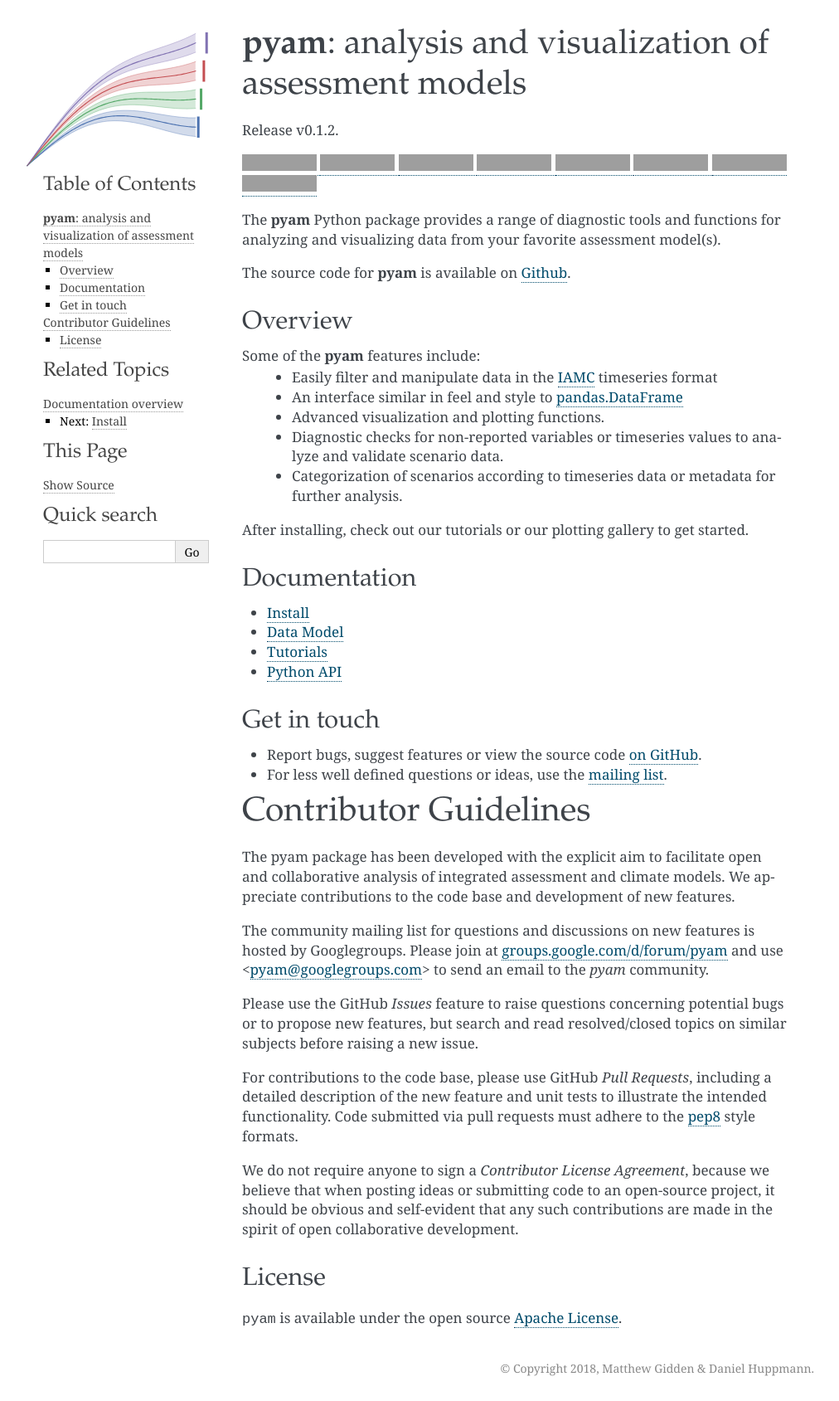
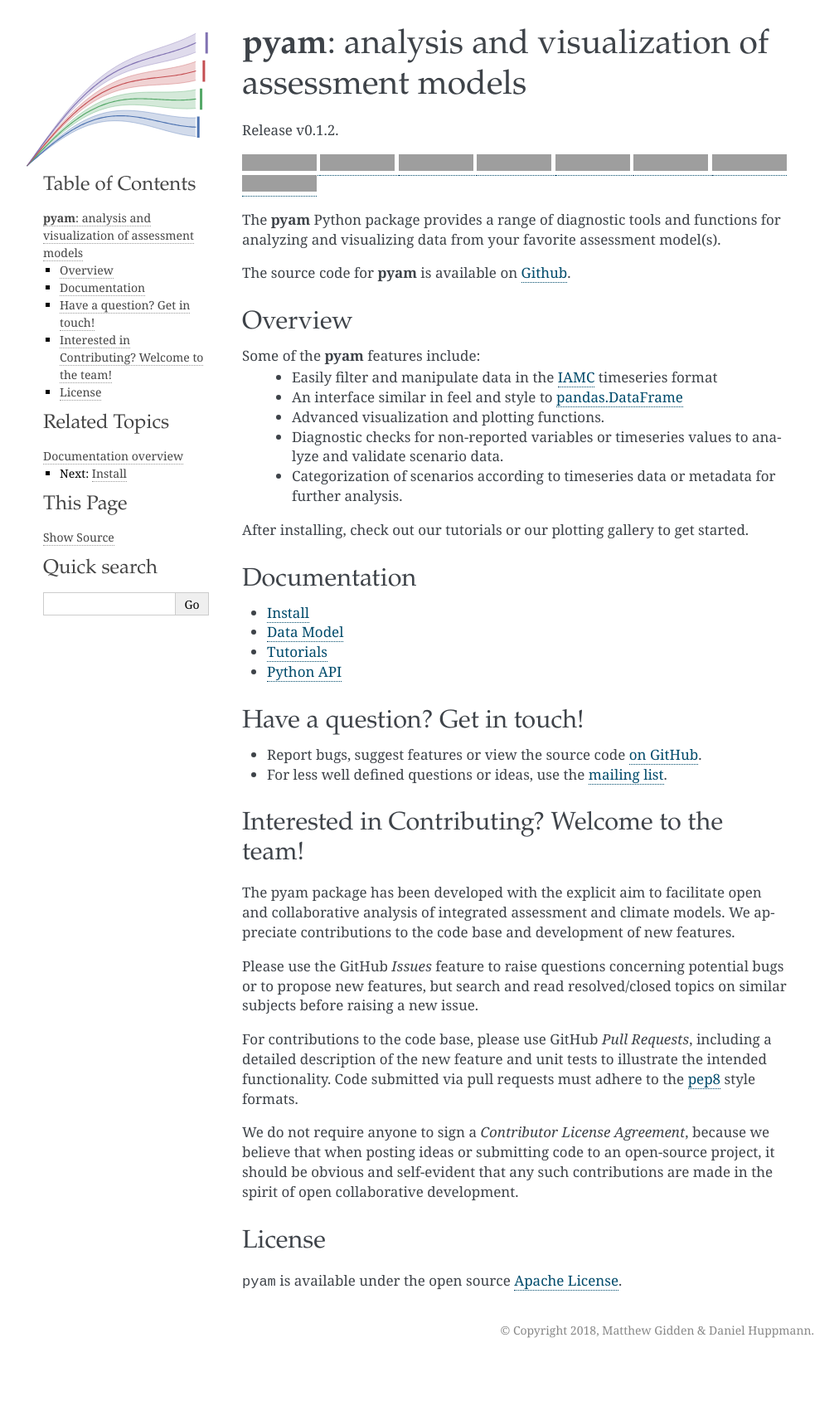
Before and after one commit to IAMconsortium/pyam, a Sphinx documentation site: the page built from doc/source/index.rst, in a window 1280 px wide, cut to the strip 0-1689 px from the top of the page. Shown: the whole strip at 83% size, without its empty margins (128-1140 px from the left). Built offline with Sphinx 7.4.7, drawn with Linux system fonts in a browser that asks for light colours; pages that are not in the unit, such as notebooks, are missing from menus; after the commit the page ends 1643 px from its top, so only the background shows below that; grey boxes are pictures that could not be loaded.

Commit message:
move info to contribs

```diff
--- a/CONTRIBUTING.rst
+++ b/CONTRIBUTING.rst
@@ -1,13 +1,20 @@
-Contributor Guidelines
-======================
+
+Have a question? Get in touch!
+------------------------------
+
+- Report bugs, suggest features or view the source code `on GitHub`_.
+- For less well defined questions or ideas, use the `mailing list`_.
+
+.. _mailing list: https://groups.google.com/forum/#!forum/pyam
+.. _on GitHub: http://github.com/IAMconsortium/pyam
+
+
+Interested in Contributing? Welcome to the team!
+------------------------------------------------
 
 The pyam package has been developed with the explicit aim to facilitate
 open and collaborative analysis of integrated assessment and climate models.
 We appreciate contributions to the code base and development of new features.
-
-The community mailing list for questions and discussions on new features is
-hosted by Googlegroups. Please join at `groups.google.com/d/forum/pyam`_
-and use <pyam@googlegroups.com> to send an email to the *pyam* community.
 
 Please use the GitHub *Issues* feature to raise questions concerning potential
 bugs or to propose new features, but search and read resolved/closed topics on
@@ -23,6 +30,4 @@ believe that when posting ideas or submitting code to an open-source project,
 it should be obvious and self-evident that any such contributions
 are made in the spirit of open collaborative development.
 
-.. _`groups.google.com/d/forum/pyam` : https://groups.google.com/d/forum/pyam
-
 .. _`pep8`: https://www.python.org/dev/peps/pep-0008/
--- a/doc/source/index.rst
+++ b/doc/source/index.rst
@@ -75,16 +75,6 @@ Documentation
    examples/index
    api
 
-
-Get in touch
-------------
-
-- Report bugs, suggest features or view the source code `on GitHub`_.
-- For less well defined questions or ideas, use the `mailing list`_.
-
-.. _mailing list: https://groups.google.com/forum/#!forum/pyam
-.. _on GitHub: http://github.com/IAMconsortium/pyam
-
 .. include:: ../../CONTRIBUTING.rst
 
 License
```
